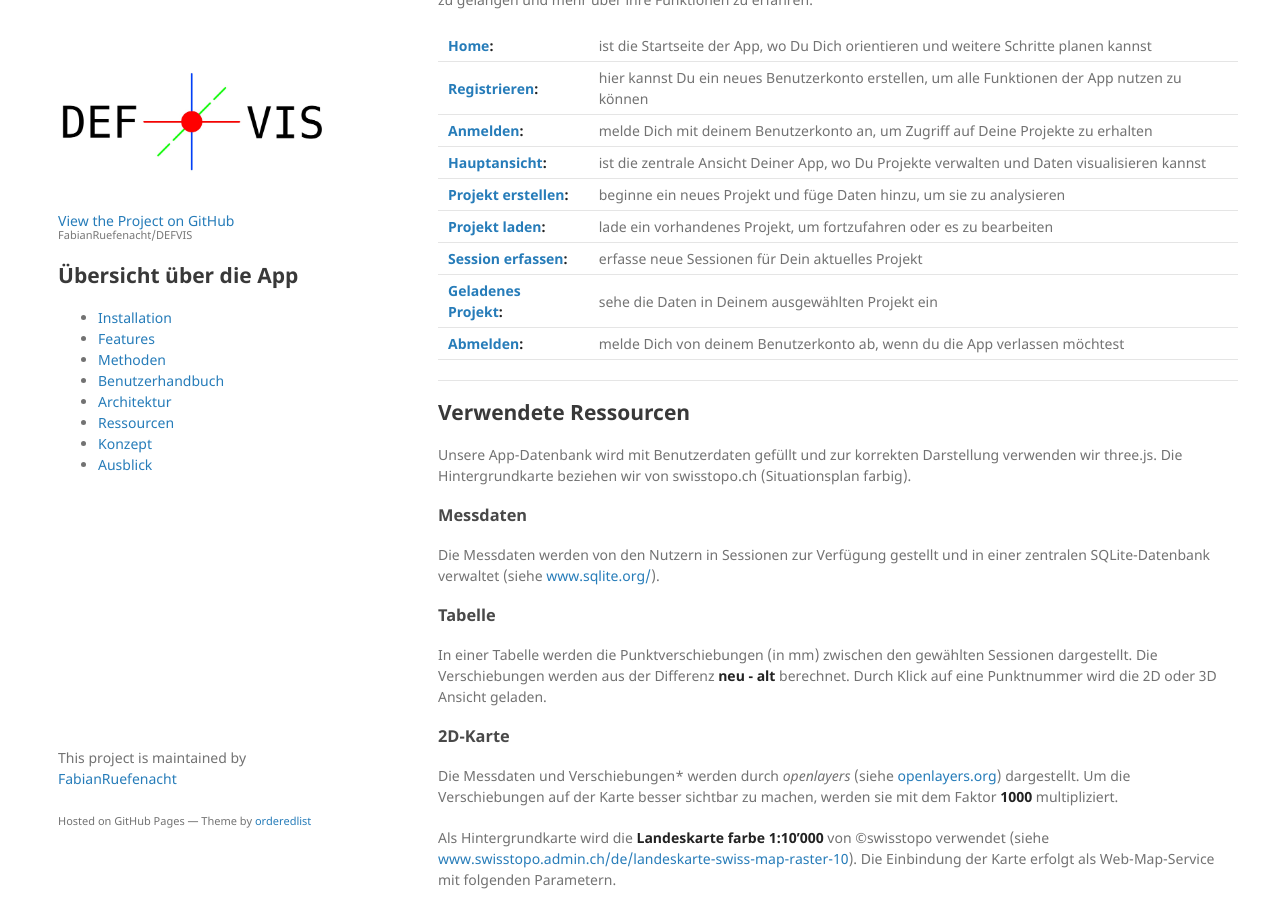
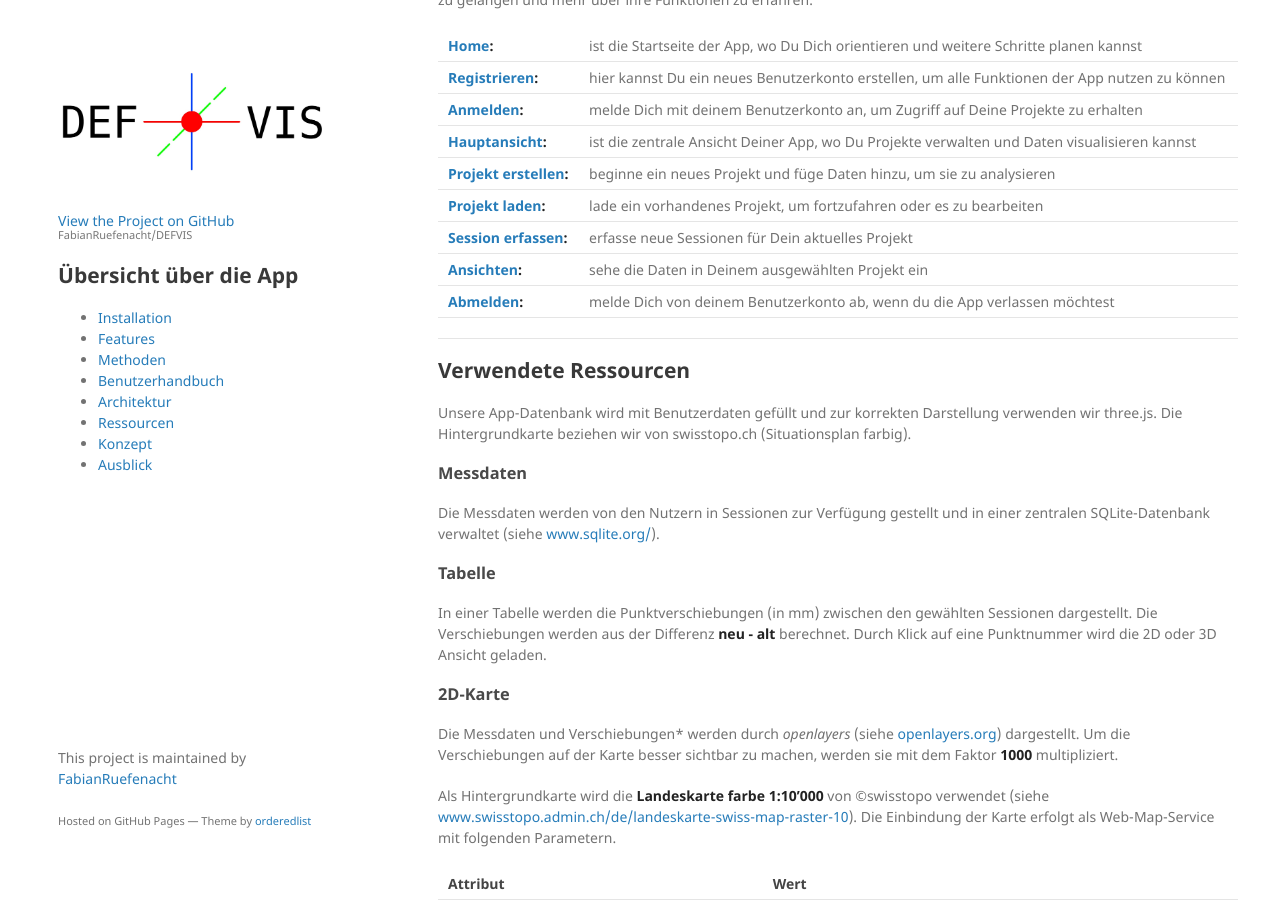
Before and after one commit to FabianRuefenacht/DEFVIS, a Jekyll site: the page built from docs/index.md, in a window 1280 px wide and 900 px high, scrolled down 1629 px. Built offline with Jekyll 4.4.1, drawn with Linux system fonts in a browser that asks for light colours; our own code applies the rules of GitHub Pages for plain Markdown files.

Commit message:
change name

```diff
--- a/docs/_layouts/default.html
+++ b/docs/_layouts/default.html
@@ -64,7 +64,7 @@
               <div class="dropdown-content">
                 <a href="https://fabianruefenacht.github.io/6230_FRNMLW/capture_session.html">Session erfassen</a></div>
               <div class="dropdown-content">
-                <a href="https://fabianruefenacht.github.io/6230_FRNMLW/current_project.html">geladenes Projekt</a></div>
+                <a href="https://fabianruefenacht.github.io/6230_FRNMLW/current_project.html">Ansichten</a></div>
               <div class="dropdown-content">
                 <a href="https://fabianruefenacht.github.io/6230_FRNMLW/logout.html">Abmelden</a></div>
             </li>
--- a/docs/index.md
+++ b/docs/index.md
@@ -72,7 +72,7 @@
 | **[Projekt erstellen](create_project.html):** | beginne ein neues Projekt und füge Daten hinzu, um sie zu analysieren |
 | **[Projekt laden](load_project.html):** | lade ein vorhandenes Projekt, um fortzufahren oder es zu bearbeiten |
 | **[Session erfassen](capture_session.html):** | erfasse neue Sessionen für Dein aktuelles Projekt |
-| **[Geladenes Projekt](current_project.html):**| sehe die Daten in Deinem ausgewählten Projekt ein |
+| **[Ansichten](current_project.html):**| sehe die Daten in Deinem ausgewählten Projekt ein |
 | **[Abmelden](logout.html):** | melde Dich von deinem Benutzerkonto ab, wenn du die App verlassen möchtest |
 
 ---
```
Also changed, not shown: docs/capture_session.md (+1 -2 lines), docs/current_project.md (+1 -1 lines), docs/logout.md (+1 -2 lines).
